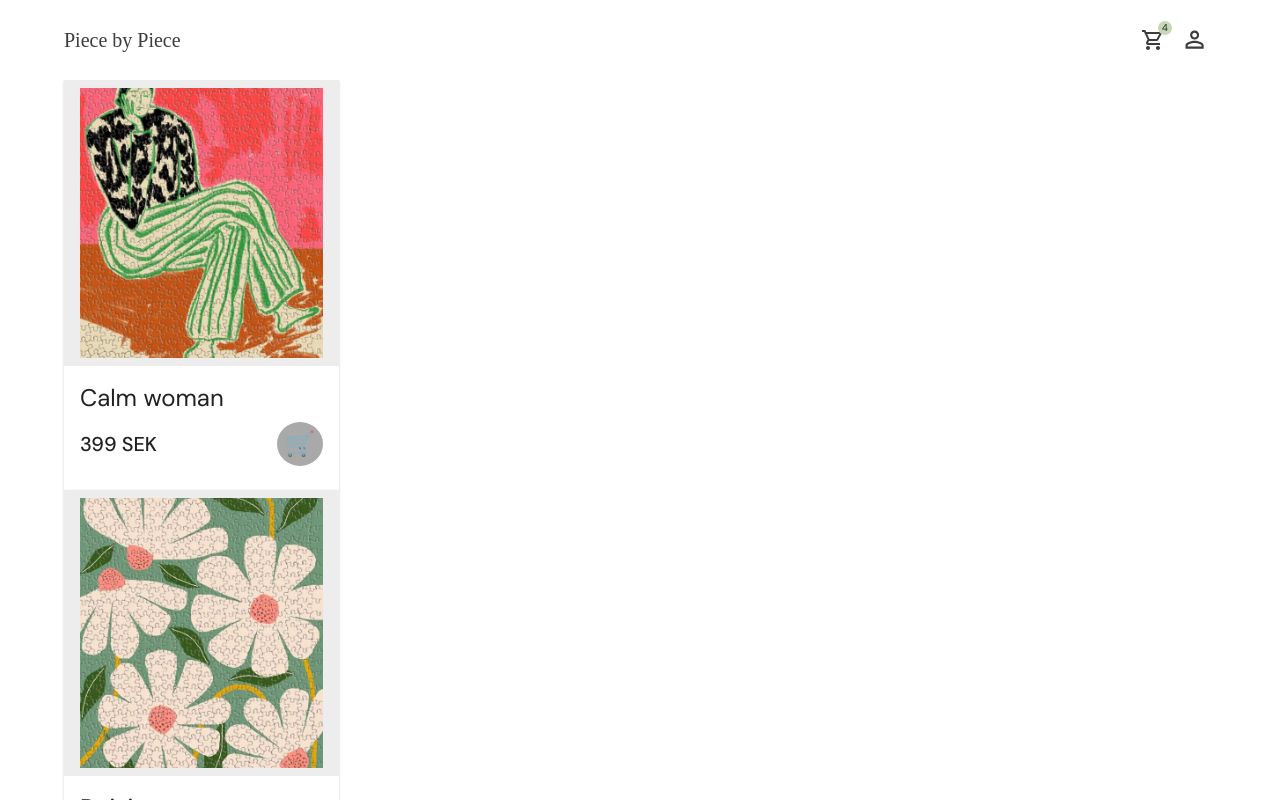
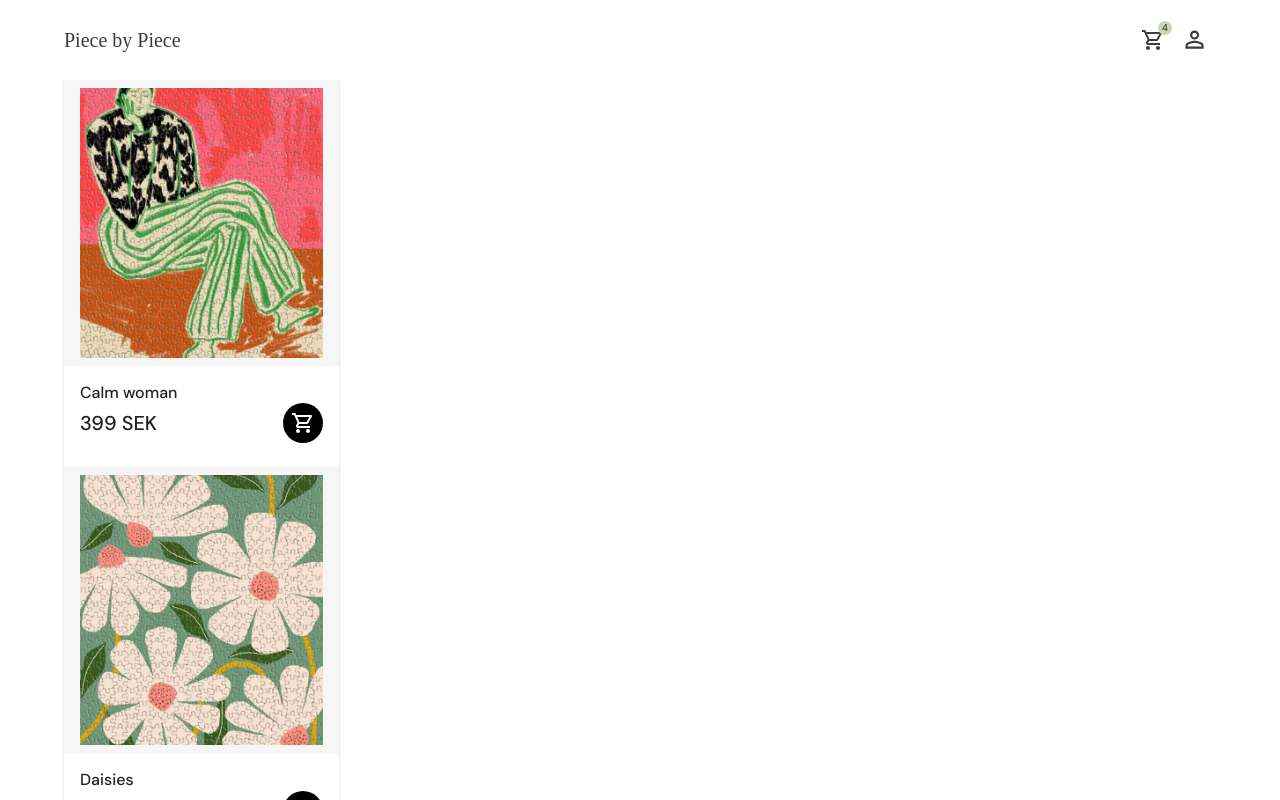
Before and after one commit to jesnagbg/react-webshop-ts-jenny-ellen-nat, a React (Vite) app: page / in a window 1280 px wide. Shown: the top 800 px of the page. Built offline with nearby package versions, Linux system fonts and the light colour scheme.

Commit message:
before checking

```diff
--- a/src/App.tsx
+++ b/src/App.tsx
@@ -1,7 +1,7 @@
-import {ThemeProvider} from "@mui/material/styles";
-import {Outlet} from "react-router-dom";
+import { ThemeProvider } from "@mui/material/styles";
+import { Outlet } from "react-router-dom";
 import Header from "./components/Header";
-import {theme} from "./theme";
+import { theme } from "./theme";
 
 function App() {
   return (
--- a/src/components/StartCard.tsx
+++ b/src/components/StartCard.tsx
@@ -1,4 +1,6 @@
+import ShoppingCartOutlinedIcon from "@mui/icons-material/ShoppingCartOutlined";
 import { Box, Card, CardContent, CardMedia, Grid, IconButton, Typography } from "@mui/material";
+import { theme } from "../theme";
 interface Props {
   id?: string;
   image?: string;
@@ -14,22 +16,17 @@ export default function StartCard({ title, image, price }: Props) {
           <CardMedia sx={{ height: 270 }} image={image} title={title} />
         </Box>
         <CardContent>
-          <Typography gutterBottom variant="h5" component="div" align="left">
+          <Typography variant="h5" align="left" sx={titleStyling}>
             {title}
           </Typography>
           <Grid container justifyContent="space-between" alignItems="center">
-            <Typography variant="h6" component="div">
+            <Typography variant="h6">
               {price} SEK
             </Typography>
             <IconButton
-              sx={{
-                backgroundColor: "darkgrey",
-                color: "white",
-                borderRadius: "50%",
-              }}
+              sx={shoppingButton}
             >
-              🛒
-              {/* <ShoppingCartIcon /> */}
+              <ShoppingCartOutlinedIcon />
             </IconButton>
           </Grid>
         </CardContent>
@@ -39,7 +36,24 @@ export default function StartCard({ title, image, price }: Props) {
 }
 
 const imageBorder = {
-  backgroundColor: "#ededed",
+  backgroundColor: theme.palette.lightGrey.main,
   padding: "0.5rem 1rem",
   height: "270px",
 };
+
+const shoppingButton = {
+  backgroundColor: "black",
+  color: "white",
+  borderRadius: "50%",
+};
+
+const titleStyling = {
+  fontFamily: theme.typography.fontFamily,
+  fontWeight: 500,
+  fontSize: theme.typography.body1.fontSize,
+  color: theme.typography.h1.color,
+}
+
+const priceStyling = {
+
+}
--- a/src/theme.tsx
+++ b/src/theme.tsx
@@ -1,4 +1,4 @@
-import {createTheme, Theme} from "@mui/material";
+import { createTheme, Theme } from "@mui/material";
 
 export const theme: Theme = createTheme({
   typography: {
```
